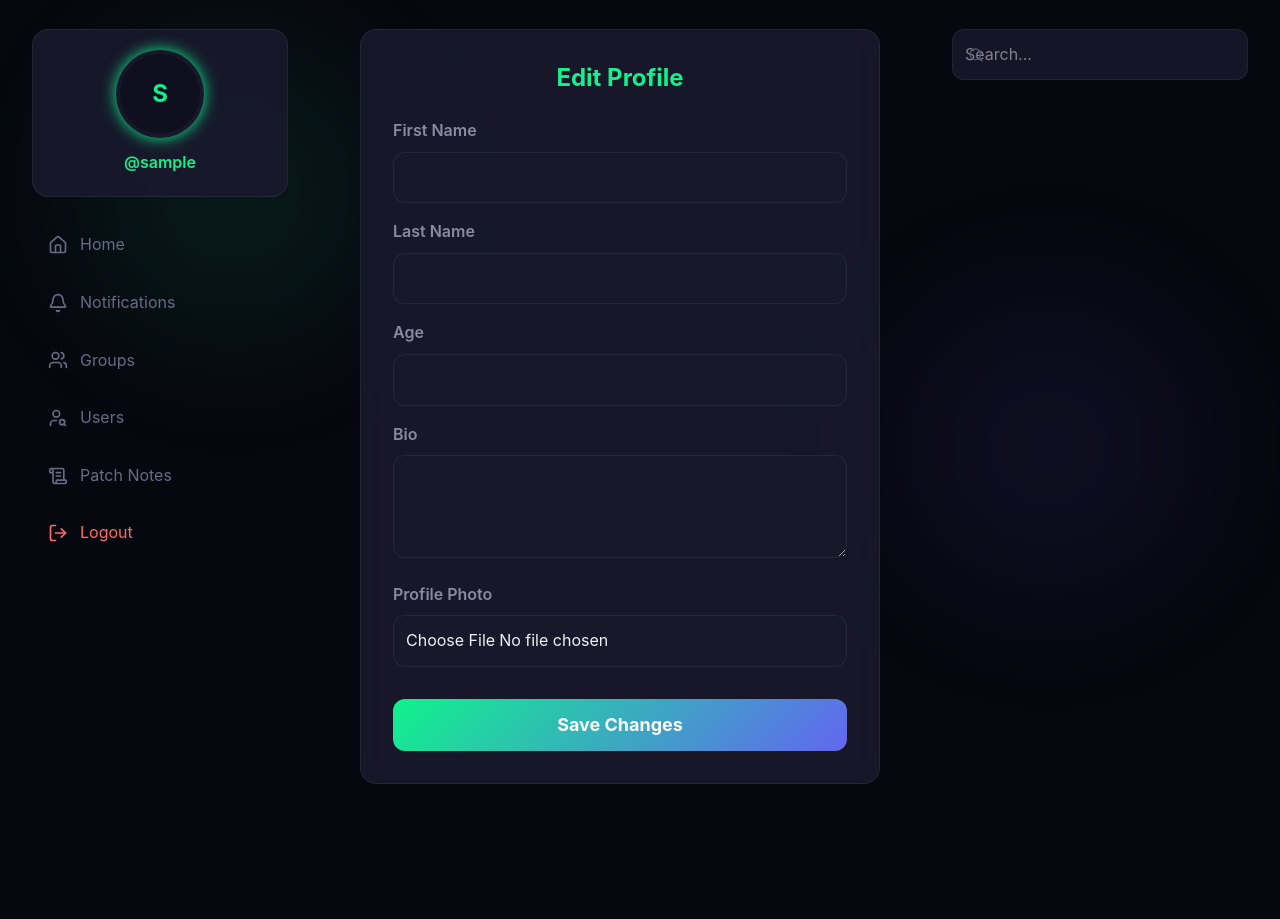
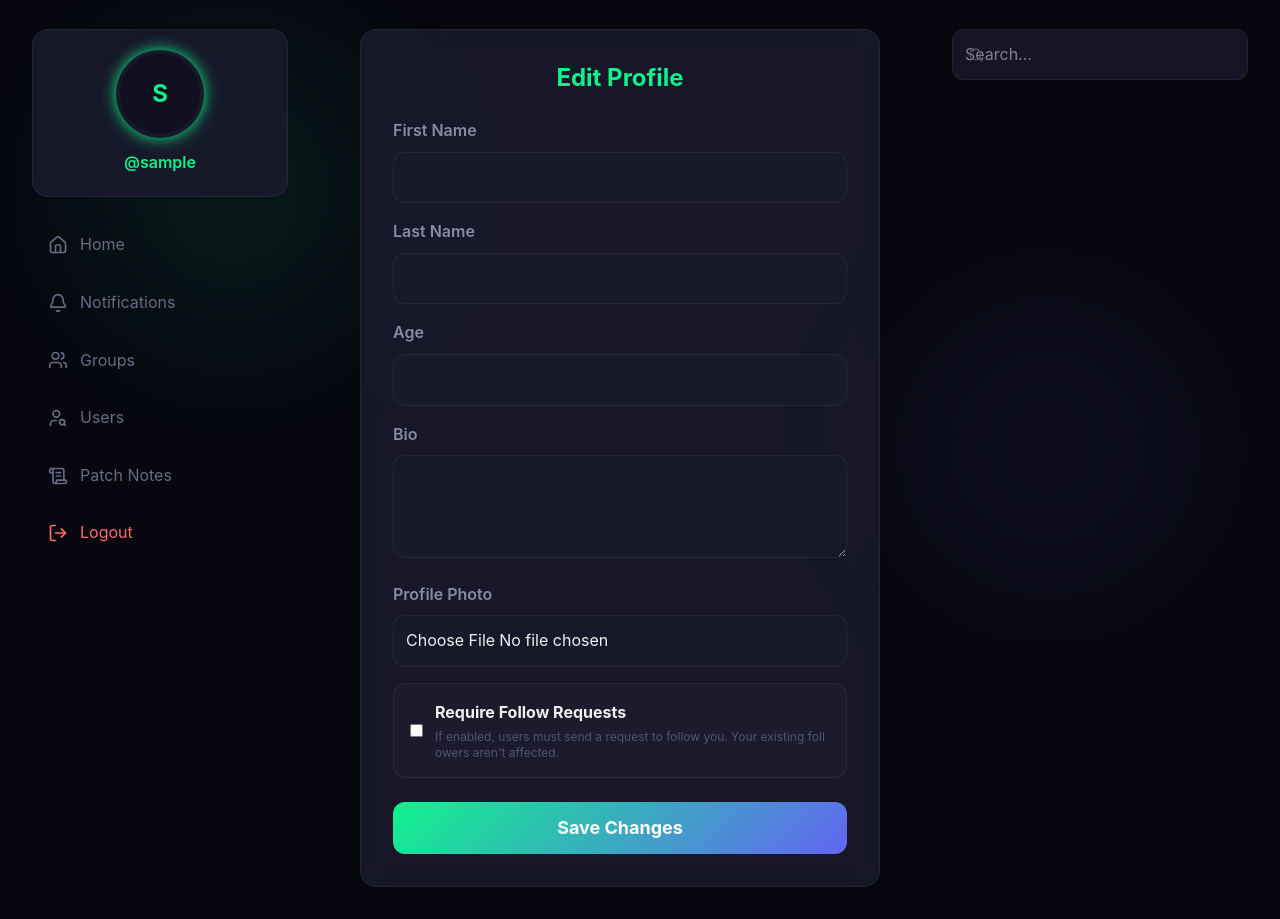
Before and after one commit to Ardakorkmaz0/Tweety, a Django app: page /tweetapp/edit-profile/ in a window 1280 px wide. Shown: the part 81-1000 px from the top of the page. Before the commit the page ends 865 px from the top, so only its background shows below. Run offline with Django 5.2, Linux system fonts and the light colour scheme; the visitor is signed in with stand-in values (Sample User, id 1); data comes from the database, SQL or seed files in the repository; data that the repository does not hold is empty.

Commit message:
FollowRequest added, Tweet Likers added

```diff
--- a/tweetapp/forms.py
+++ b/tweetapp/forms.py
@@ -17,6 +17,7 @@ class ProfileForm(forms.Form):
     bio = forms.CharField(label="Bio", max_length=160, required=False,
                           widget=forms.Textarea(attrs={"class": "tweetmessage", "rows": 3}))
     profile_image = forms.ImageField(label="Profile Photo", required=False)
+    require_follow_requests = forms.BooleanField(label="Require Follow Requests", required=False)
 
 class RegisterForm(UserCreationForm):
     first_name = forms.CharField(label="First Name", max_length=50, required=False)
--- a/tweetapp/templates/tweetapp/edit_profile.html
+++ b/tweetapp/templates/tweetapp/edit_profile.html
@@ -9,10 +9,22 @@
             {% csrf_token %}
 
             {% for field in form %}
+            {% if field.name == 'require_follow_requests' %}
+            <div class="flex items-center gap-3 mt-4 mb-2 p-4 rounded-xl" style="background: rgba(255,255,255,0.02); border: 1px solid var(--border-subtle);">
+                {{ field }}
+                <div class="flex flex-col">
+                    <label class="font-bold cursor-pointer m-0" for="{{ field.id_for_label }}" style="color: var(--text-primary)">
+                        {{ field.label }}
+                    </label>
+                    <span class="text-xs mt-1" style="color: var(--text-muted)">If enabled, users must send a request to follow you. Your existing followers aren't affected.</span>
+                </div>
+            </div>
+            {% else %}
             <div>
                 <label class="block mb-2 font-medium" style="color: var(--text-secondary)">{{ field.label }}</label>
                 {{ field }}
             </div>
+            {% endif %}
             {% endfor %}
 
             <div class="pt-4">
--- a/tweetapp/templates/tweetapp/profile.html
+++ b/tweetapp/templates/tweetapp/profile.html
@@ -76,8 +76,12 @@
                         {% csrf_token %}
                         {% if is_following %}
                             <button class="px-6 py-2 rounded-xl font-bold text-sm transition-all hover:bg-[rgba(255,107,107,0.1)]" style="border: 1px solid var(--danger); color: var(--danger);">Unfollow</button>
+                        {% elif has_pending_request %}
+                            <button class="px-6 py-2 rounded-xl font-bold text-sm transition-all hover:bg-[rgba(255,255,255,0.05)]" style="border: 1px solid var(--border-subtle); color: var(--text-muted);">Cancel Request</button>
                         {% else %}
-                            <button class="btn-gradient px-6 py-2 rounded-xl font-bold text-sm">Follow</button>
+                            <button class="btn-gradient px-6 py-2 rounded-xl font-bold text-sm">
+                                {% if profile_user.profile.require_follow_requests %}<i data-lucide="lock" class="w-4 h-4 inline-block mr-1 -mt-0.5"></i>{% endif %}Follow
+                            </button>
                         {% endif %}
                     </form>
                 {% endif %}
--- a/tweetapp/templates/tweetapp/tweet_card.html
+++ b/tweetapp/templates/tweetapp/tweet_card.html
@@ -56,7 +56,8 @@
             <span class="group-hover:text-[#3b82f6] transition-colors" style="color: var(--text-muted); font-size: 13px;">{{ tweet.comments.count }}</span>
         </a>
 
-        <button class="flex items-center gap-2 group transition-all" onclick="event.stopPropagation(); toggleLike(this, {{ tweet.pk }})">
+        <div class="flex items-center gap-2 group transition-all">
+            <button class="flex items-center gap-1 group transition-all" onclick="event.stopPropagation(); toggleLike(this.parentElement, {{ tweet.pk }})" title="Like">
                 <span class="like-icon group-hover:scale-110 transition-transform">
                     {% if tweet.pk in liked_ids %}
                         <i data-lucide="heart" fill="currentColor" class="w-5 h-5 text-[var(--danger)]"></i>
@@ -64,8 +65,9 @@
                         <i data-lucide="heart" class="w-5 h-5"></i>
                     {% endif %}
                 </span>
-            <span class="like-count group-hover:text-[var(--danger)] transition-colors" style="color: var(--text-muted); font-size: 13px;">{{ tweet.likes.count }}</span>
             </button>
+            <a href="{% url 'tweetapp:tweet_likers' pk=tweet.pk %}" onclick="event.stopPropagation();" class="like-count group-hover:text-[var(--danger)] transition-colors" style="color: var(--text-muted); font-size: 13px; text-decoration: none;" title="View Likers">{{ tweet.likes.count }}</a>
+        </div>
 
         <form style="display: none;">{% csrf_token %}</form>
 
--- a/tweetapp/templates/tweetapp/tweet_detail.html
+++ b/tweetapp/templates/tweetapp/tweet_detail.html
@@ -95,7 +95,8 @@
 
             <!-- Action Bar -->
             <div class="flex items-center gap-6 mb-6 pb-6" style="border-bottom: 1px solid var(--border-subtle);">
-                <button class="flex items-center gap-2 group transition-all" onclick="toggleLike(this, {{ tweet.pk }})">
+                <div class="flex items-center gap-2 group transition-all">
+                    <button class="flex items-center gap-1 group transition-all" onclick="toggleLike(this.parentElement, {{ tweet.pk }})" title="Like">
                         <span class="like-icon group-hover:scale-110 transition-transform">
                             {% if tweet.pk in liked_ids %}
                                 <i data-lucide="heart" fill="currentColor" class="w-6 h-6 text-[var(--danger)]"></i>
@@ -103,8 +104,9 @@
                                 <i data-lucide="heart" class="w-6 h-6"></i>
                             {% endif %}
                         </span>
-                    <span class="like-count text-lg font-bold group-hover:text-[var(--danger)] transition-colors" style="color: var(--text-primary);">{{ tweet.likes.count }}</span>
                     </button>
+                    <a href="{% url 'tweetapp:tweet_likers' pk=tweet.pk %}" class="like-count text-lg font-bold group-hover:text-[var(--danger)] transition-colors" style="color: var(--text-primary); text-decoration: none;" title="View Likers">{{ tweet.likes.count }}</a>
+                </div>
 
                 <button onclick="shareTweet('{{ request.build_absolute_uri }}', '{{ tweet.nickname }}')" class="flex items-center gap-2 hover:text-[var(--neon-purple)] transition-colors">
                     <i data-lucide="share-2" class="w-6 h-6"></i>
--- a/tweetapp/urls.py
+++ b/tweetapp/urls.py
@@ -33,7 +33,10 @@ urlpatterns = [
     path('request/accept/<int:pk>/', views.group_accept_request, name='group_accept_request'),
     path('request/decline/<int:pk>/', views.group_decline_request, name='group_decline_request'),
     path('follow/<str:username>/', views.follow_user, name='follow_user'),
+    path('follow-request/<int:pk>/accept/', views.accept_follow_request, name='accept_follow_request'),
+    path('follow-request/<int:pk>/decline/', views.decline_follow_request, name='decline_follow_request'),
     path('visibility/<int:pk>/', views.toggle_visibility, name='toggle_visibility'),
     path('notifications/', views.notifications_view, name='notifications'),
     path('tweet/<int:pk>/', views.tweet_detail, name='tweet_detail'),
+    path('tweet/<int:pk>/likes/', views.tweet_likers, name='tweet_likers'),
 ]
--- a/tweetapp/views.py
+++ b/tweetapp/views.py
@@ -186,6 +186,7 @@ def profile(request, username):
 
     user_comments = []
     is_following = False
+    has_pending_request = False
     follower_count = 0
     following_count = 0
     if user:
@@ -194,6 +195,8 @@ def profile(request, username):
         following_count = models.Follow.objects.filter(follower=user).count()
         if request.user.is_authenticated and request.user != user:
             is_following = models.Follow.objects.filter(follower=request.user, following=user).exists()
+            if not is_following:
+                has_pending_request = models.FollowRequest.objects.filter(sender=request.user, receiver=user).exists()
 
     context = {
         'profile_user': user,
@@ -204,6 +207,7 @@ def profile(request, username):
         'liked_ids': liked_ids,
         'user_comments': user_comments,
         'is_following': is_following,
+        'has_pending_request': has_pending_request,
         'follower_count': follower_count,
         'following_count': following_count,
     }
@@ -226,6 +230,7 @@ def edit_profile(request):
             profile.last_name = form.cleaned_data['last_name']
             profile.age = form.cleaned_data['age']
             profile.bio = form.cleaned_data['bio']
+            profile.require_follow_requests = form.cleaned_data['require_follow_requests']
             if form.cleaned_data['profile_image']:
                 profile.profile_image = form.cleaned_data['profile_image']
             profile.save()
@@ -239,6 +244,7 @@ def edit_profile(request):
             'last_name': profile.last_name,
             'age': profile.age,
             'bio': profile.bio,
+            'require_follow_requests': profile.require_follow_requests,
         })
         return render(request, 'tweetapp/edit_profile.html', context={"form": form})
 
@@ -571,16 +577,67 @@ def group_decline_request(request, pk):
 @login_required(login_url='/login/')
 def follow_user(request, username):
     target = get_object_or_404(User, username=username)
-    if target != request.user:
-        follow, created = models.Follow.objects.get_or_create(follower=request.user, following=target)
-        if not created:
-            follow.delete()
+    if target == request.user:
+        return redirect('tweetapp:profile', username=username)
+
+    # Check if already following
+    is_following = models.Follow.objects.filter(follower=request.user, following=target).exists()
+
+    if is_following:
+        # Unfollow
+        models.Follow.objects.filter(follower=request.user, following=target).delete()
+    else:
+        # Not following. Check for profile setting
+        if hasattr(target, 'profile') and target.profile.require_follow_requests:
+            # Check if request already sent
+            request_exists = models.FollowRequest.objects.filter(sender=request.user, receiver=target).exists()
+            if request_exists:
+                # Cancel request
+                models.FollowRequest.objects.filter(sender=request.user, receiver=target).delete()
+            else:
+                # Send request
+                req = models.FollowRequest.objects.create(sender=request.user, receiver=target)
+                models.Notification.objects.create(
+                    recipient=target, actor=request.user,
+                    notification_type='follow_request',
+                    follow_request=req
+                )
+                messages.success(request, f"Follow request sent to {target.username}")
         else:
+            # Direct follow
+            models.Follow.objects.create(follower=request.user, following=target)
             models.Notification.objects.create(
                 recipient=target, actor=request.user,
                 notification_type='follow'
             )
+
     return redirect('tweetapp:profile', username=username)
+
+
+@login_required(login_url='/login/')
+def accept_follow_request(request, pk):
+    if request.method != "POST":
+        return redirect('tweetapp:notifications')
+    follow_req = get_object_or_404(models.FollowRequest, pk=pk, receiver=request.user)
+
+    models.Follow.objects.create(follower=follow_req.sender, following=request.user)
+
+    models.Notification.objects.create(
+        recipient=follow_req.sender, actor=request.user,
+        notification_type='follow_accept'
+    )
+
+    follow_req.delete()
+    return redirect('tweetapp:notifications')
+
+
+@login_required(login_url='/login/')
+def decline_follow_request(request, pk):
+    if request.method != "POST":
+        return redirect('tweetapp:notifications')
+    follow_req = get_object_or_404(models.FollowRequest, pk=pk, receiver=request.user)
+    follow_req.delete()
+    return redirect('tweetapp:notifications')
 
 
 @login_required(login_url='/login/')
@@ -660,3 +717,33 @@ def tweet_detail(request, pk):
     }
     context.update(get_sidebar_context(request))
     return render(request, 'tweetapp/tweet_detail.html', context)
+
+
+@login_required(login_url='/login/')
+def tweet_likers(request, pk):
+    from django.http import Http404
+
+    tweet = get_object_or_404(models.Tweet, pk=pk)
+
+    # Check visibility before allowing them to see who liked it
+    if tweet.visibility == 'followers' and request.user != tweet.user and not request.user.is_staff:
+        if not models.Follow.objects.filter(follower=request.user, following=tweet.user).exists():
+            raise Http404()
+
+    likes_qs = models.Like.objects.filter(tweet=tweet).select_related('user', 'user__profile').order_by('-created_at')
+
+    query = request.GET.get('q', '')
+    if query:
+        likes_qs = likes_qs.filter(
+            Q(user__username__icontains=query) |
+            Q(user__first_name__icontains=query) |
+            Q(user__last_name__icontains=query)
+        )
+
+    context = {
+        'tweet': tweet,
+        'likers': likes_qs,
+        'search_query': query,
+    }
+    context.update(get_sidebar_context(request))
+    return render(request, 'tweetapp/tweet_likers.html', context)
```
Also changed, not shown: tweetapp/models.py (+12 -0 lines), tweetapp/templates/tweetapp/notifications.html (+19 -1 lines), tweetapp/templates/tweetapp/tweet_likers.html (added, +71 -0 lines), tweetapp/migrations/0025_profile_require_follow_requests_and_more.py (added). Lines whose indentation alone changed are shown as unchanged.
